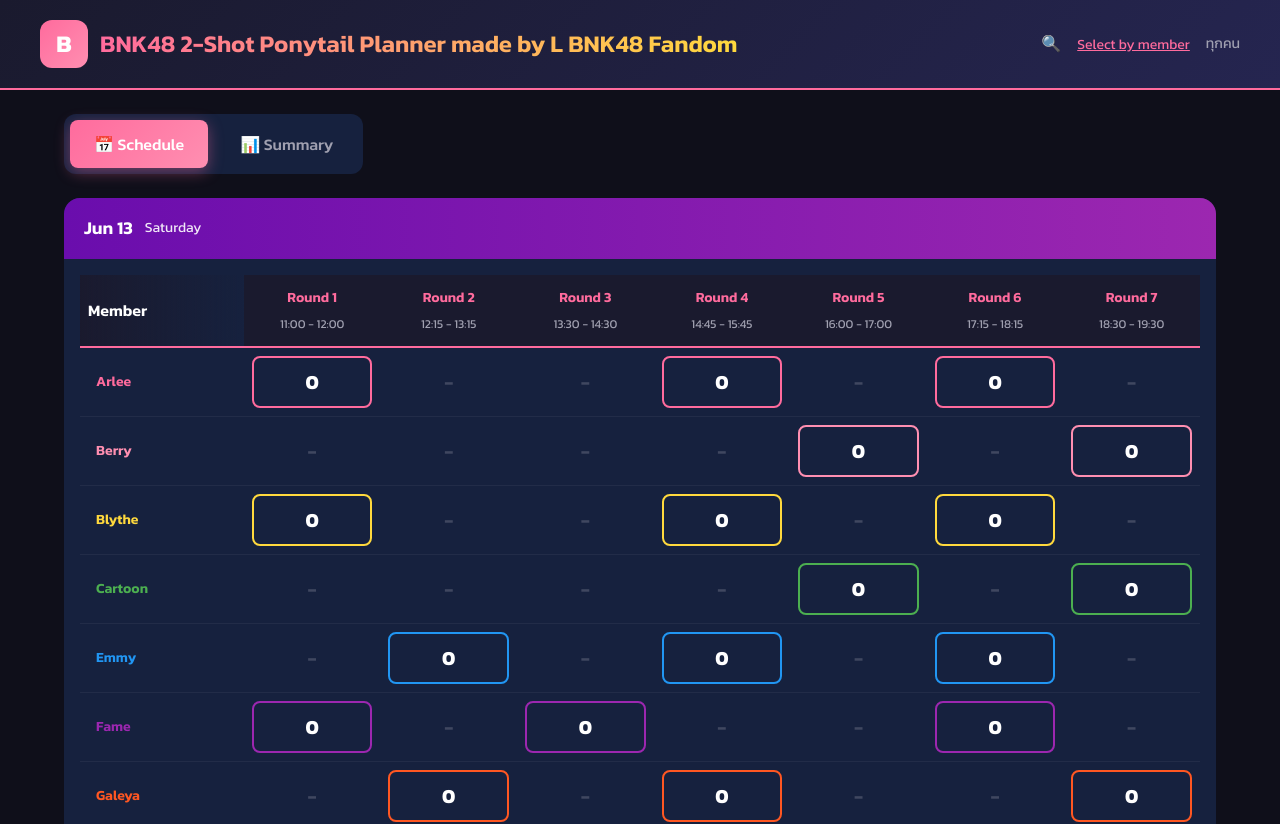
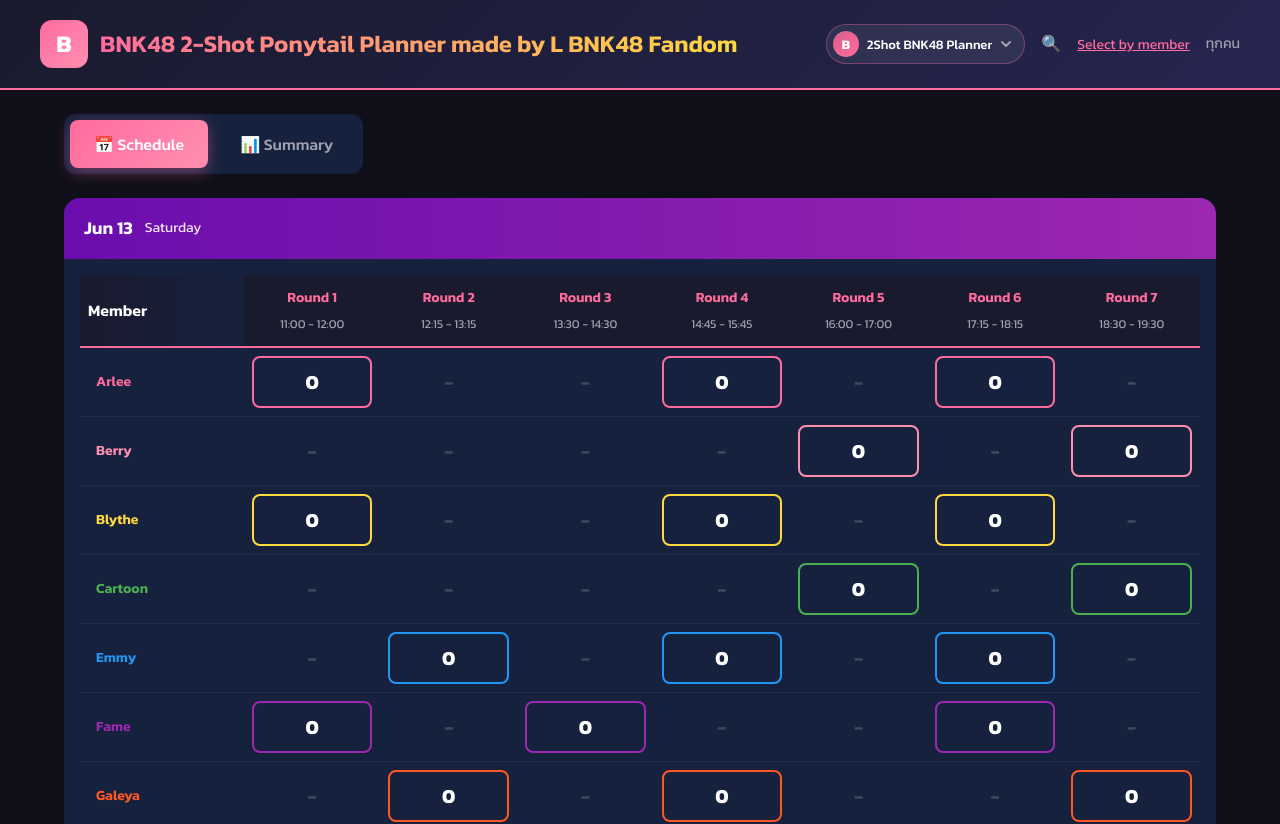
Before and after one commit to cyanidez/2shot-ponytail-planner, a React (Vite) app: page / in a window 1280 px wide. Shown: the top 824 px of the page. Built offline with nearby package versions, Linux system fonts and the light colour scheme.

Commit message:
feat: add custom project switcher dropdown to both planners
Co-Authored-By: Claude Sonnet 4.6 <noreply@anthropic.com>

```diff
--- a/src/App.jsx
+++ b/src/App.jsx
@@ -1,4 +1,5 @@
 import { useState, useEffect } from 'react';
+import ProjectSwitcher from './components/ProjectSwitcher';
 import {
   members,
   initialActivities,
@@ -188,6 +189,8 @@ function App() {
             <div className="logo-icon">B</div>
             <h1>BNK48 2-Shot Ponytail Planner made by L BNK48 Fandom</h1>
           </div>
+          <div style={{ display: 'flex', alignItems: 'center', gap: '16px', flexWrap: 'wrap' }}>
+            <ProjectSwitcher />
             <div className="member-selector">
               🔍<button className="filter-link" onClick={handleOpenModal}>
                   Select by member
@@ -195,6 +198,7 @@ function App() {
               <span className="selected-info">
                 {getSelectedMemberNames()}
               </span>
+            </div>
           </div>
         </div>
       </header>
--- /dev/null
+++ b/src/components/ProjectSwitcher.jsx
@@ -0,0 +1,76 @@
+import { useState, useRef, useEffect } from 'react';
+import { useNavigate, useLocation } from 'react-router-dom';
+
+const PROJECTS = [
+  { label: '2Shot BNK48 Planner', path: '/', icon: 'B', color: '#FF6B9D' },
+  { label: '2Shot Shock Me Girls', path: '/2shot_smg', icon: 'S', color: '#e91e63' },
+];
+
+export default function ProjectSwitcher() {
+  const navigate = useNavigate();
+  const { pathname } = useLocation();
+  const [open, setOpen] = useState(false);
+  const ref = useRef(null);
+
+  const currentPath = pathname.startsWith('/2shot_smg') ? '/2shot_smg' : '/';
+  const current = PROJECTS.find(p => p.path === currentPath);
+
+  useEffect(() => {
+    const handler = (e) => {
+      if (ref.current && !ref.current.contains(e.target)) setOpen(false);
+    };
+    document.addEventListener('mousedown', handler);
+    return () => document.removeEventListener('mousedown', handler);
+  }, []);
+
+  const handleSelect = (path) => {
+    setOpen(false);
+    if (path !== currentPath) navigate(path);
+  };
+
+  return (
+    <div className="ps-wrapper" ref={ref}>
+      <button
+        className={`ps-trigger ${open ? 'ps-trigger--open' : ''}`}
+        onClick={() => setOpen(o => !o)}
+        aria-haspopup="listbox"
+        aria-expanded={open}
+      >
+        <span className="ps-icon" style={{ background: `linear-gradient(135deg, ${current.color}cc, ${current.color})` }}>
+          {current.icon}
+        </span>
+        <span className="ps-label">{current.label}</span>
+        <svg className={`ps-chevron ${open ? 'ps-chevron--up' : ''}`} width="12" height="12" viewBox="0 0 12 12" fill="none">
+          <path d="M2 4L6 8L10 4" stroke="currentColor" strokeWidth="2" strokeLinecap="round" strokeLinejoin="round"/>
+        </svg>
+      </button>
+
+      {open && (
+        <ul className="ps-menu" role="listbox">
+          {PROJECTS.map(p => {
+            const active = p.path === currentPath;
+            return (
+              <li
+                key={p.path}
+                className={`ps-item ${active ? 'ps-item--active' : ''}`}
+                role="option"
+                aria-selected={active}
+                onClick={() => handleSelect(p.path)}
+              >
+                <span className="ps-icon ps-icon--sm" style={{ background: `linear-gradient(135deg, ${p.color}cc, ${p.color})` }}>
+                  {p.icon}
+                </span>
+                <span className="ps-item-label">{p.label}</span>
+                {active && (
+                  <svg className="ps-check" width="14" height="14" viewBox="0 0 14 14" fill="none">
+                    <path d="M2.5 7L5.5 10L11.5 4" stroke="currentColor" strokeWidth="2" strokeLinecap="round" strokeLinejoin="round"/>
+                  </svg>
+                )}
+              </li>
+            );
+          })}
+        </ul>
+      )}
+    </div>
+  );
+}
--- a/src/index.css
+++ b/src/index.css
@@ -78,6 +78,124 @@ body {
   background-clip: text;
 }
 
+/* Project Switcher */
+.ps-wrapper {
+  position: relative;
+  display: inline-flex;
+}
+
+.ps-trigger {
+  display: flex;
+  align-items: center;
+  gap: 8px;
+  padding: 6px 12px 6px 6px;
+  background: rgba(255, 255, 255, 0.07);
+  border: 1px solid rgba(255, 107, 157, 0.35);
+  border-radius: 30px;
+  color: #fff;
+  font-family: 'Kanit', sans-serif;
+  font-size: 13px;
+  font-weight: 500;
+  cursor: pointer;
+  transition: background 0.2s, border-color 0.2s, box-shadow 0.2s;
+  white-space: nowrap;
+}
+
+.ps-trigger:hover,
+.ps-trigger--open {
+  background: rgba(255, 255, 255, 0.12);
+  border-color: rgba(255, 107, 157, 0.7);
+  box-shadow: 0 0 12px rgba(255, 107, 157, 0.2);
+}
+
+.ps-icon {
+  width: 26px;
+  height: 26px;
+  border-radius: 50%;
+  display: flex;
+  align-items: center;
+  justify-content: center;
+  font-size: 13px;
+  font-weight: 700;
+  color: #fff;
+  flex-shrink: 0;
+}
+
+.ps-icon--sm {
+  width: 28px;
+  height: 28px;
+  font-size: 13px;
+}
+
+.ps-label {
+  max-width: 160px;
+  overflow: hidden;
+  text-overflow: ellipsis;
+}
+
+.ps-chevron {
+  color: rgba(255,255,255,0.55);
+  flex-shrink: 0;
+  transition: transform 0.2s ease;
+}
+
+.ps-chevron--up {
+  transform: rotate(180deg);
+}
+
+.ps-menu {
+  position: absolute;
+  top: calc(100% + 8px);
+  left: 0;
+  min-width: 220px;
+  background: #1a1a30;
+  border: 1px solid rgba(255, 107, 157, 0.3);
+  border-radius: 14px;
+  padding: 6px;
+  list-style: none;
+  z-index: 200;
+  box-shadow: 0 8px 32px rgba(0, 0, 0, 0.5), 0 0 0 1px rgba(255,255,255,0.04);
+  animation: ps-pop 0.15s ease;
+}
+
+@keyframes ps-pop {
+  from { opacity: 0; transform: translateY(-6px) scale(0.97); }
+  to   { opacity: 1; transform: translateY(0) scale(1); }
+}
+
+.ps-item {
+  display: flex;
+  align-items: center;
+  gap: 10px;
+  padding: 8px 10px;
+  border-radius: 10px;
+  cursor: pointer;
+  font-family: 'Kanit', sans-serif;
+  font-size: 13px;
+  font-weight: 500;
+  color: rgba(255,255,255,0.75);
+  transition: background 0.15s, color 0.15s;
+}
+
+.ps-item:hover {
+  background: rgba(255, 255, 255, 0.08);
+  color: #fff;
+}
+
+.ps-item--active {
+  background: rgba(255, 107, 157, 0.12);
+  color: #fff;
+}
+
+.ps-item-label {
+  flex: 1;
+}
+
+.ps-check {
+  color: var(--primary);
+  flex-shrink: 0;
+}
+
 /* Member Selector */
 .member-selector {
   display: flex;
--- a/src/smg/SmgApp.jsx
+++ b/src/smg/SmgApp.jsx
@@ -1,4 +1,5 @@
 import { useState, useEffect } from 'react';
+import ProjectSwitcher from '../components/ProjectSwitcher';
 import {
   members,
   getMemberById,
@@ -122,12 +123,15 @@ function SmgApp() {
             <div className="logo-icon smg-logo-icon">S</div>
             <h1>Shock Me Girls - Locker Box Planner</h1>
           </div>
+          <div style={{ display: 'flex', alignItems: 'center', gap: '16px', flexWrap: 'wrap' }}>
+            <ProjectSwitcher />
             <div className="member-selector">
               🔍
               <button className="filter-link" onClick={handleOpenModal}>
                 Select by member
               </button>
               <span className="selected-info">{getSelectedMemberNames()}</span>
+            </div>
           </div>
         </div>
       </header>
```
Lines whose indentation alone changed are shown as unchanged.
